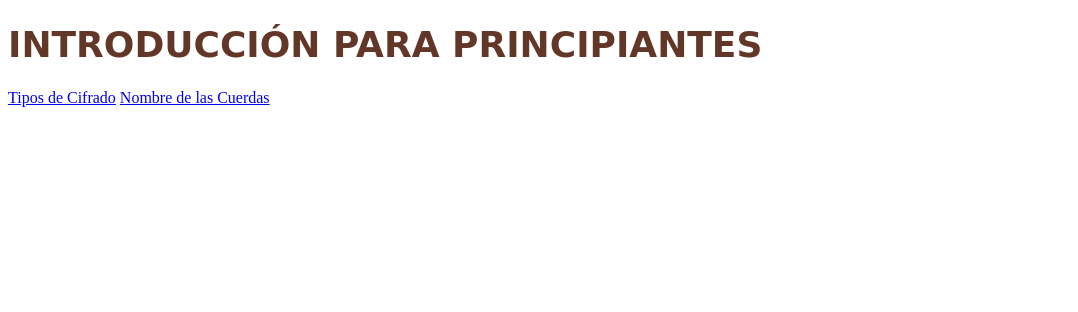
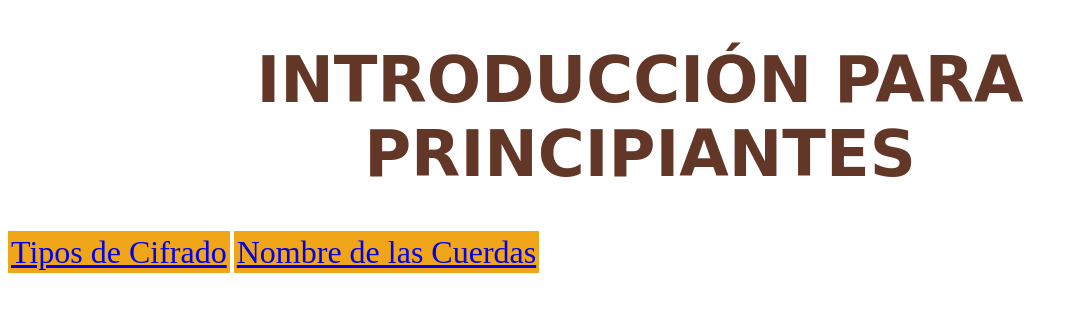
Before and after one commit to UCC-LabCompu2-Historico/proyecto2021-araya, a plain HTML site: page Introduccion.html in a window 1280 px wide. Shown: the whole page, without its empty margins (0-1078 px from the left). Drawn offline with Linux system fonts and the light colour scheme; a web font is replaced by a local one.

Commit message:
Se realizaron cambios en el estilo

```diff
--- a/Estilo.css
+++ b/Estilo.css
@@ -4,14 +4,21 @@ header.principal {
     font-family: 'Neucha', cursive;
     font-size: xxx-large;
     font-weight: bolder;
+    text-align: center;
 }
 header {
     color: #633727;
     font-family: 'Neucha', cursive;
-    font-size: large;
+    font-size: xx-large;
     font-weight: bold;
+    text-align: center;
 }
 div.texto{
     font-family: 'Open Sans', sans-serif;
 
 }
+#cifrado, #cuerdas{
+    border:solid #f1a519;
+    background: #f1a519;
+    font-size: xx-large;
+}
--- a/Introduccion.html
+++ b/Introduccion.html
@@ -13,8 +13,8 @@
   <header><h1>INTRODUCCIÓN PARA PRINCIPIANTES</h1></header>
   <div>
   <nav>
-    <a href="Cifrado.html">Tipos de Cifrado</a>
-    <a href="Cuerdas.html">Nombre de las Cuerdas</a>
+    <a href="Cifrado.html" id="cifrado">Tipos de Cifrado</a>
+    <a href="Cuerdas.html" id="cuerdas">Nombre de las Cuerdas</a>
   </nav>
   </div>
   </body>
```
